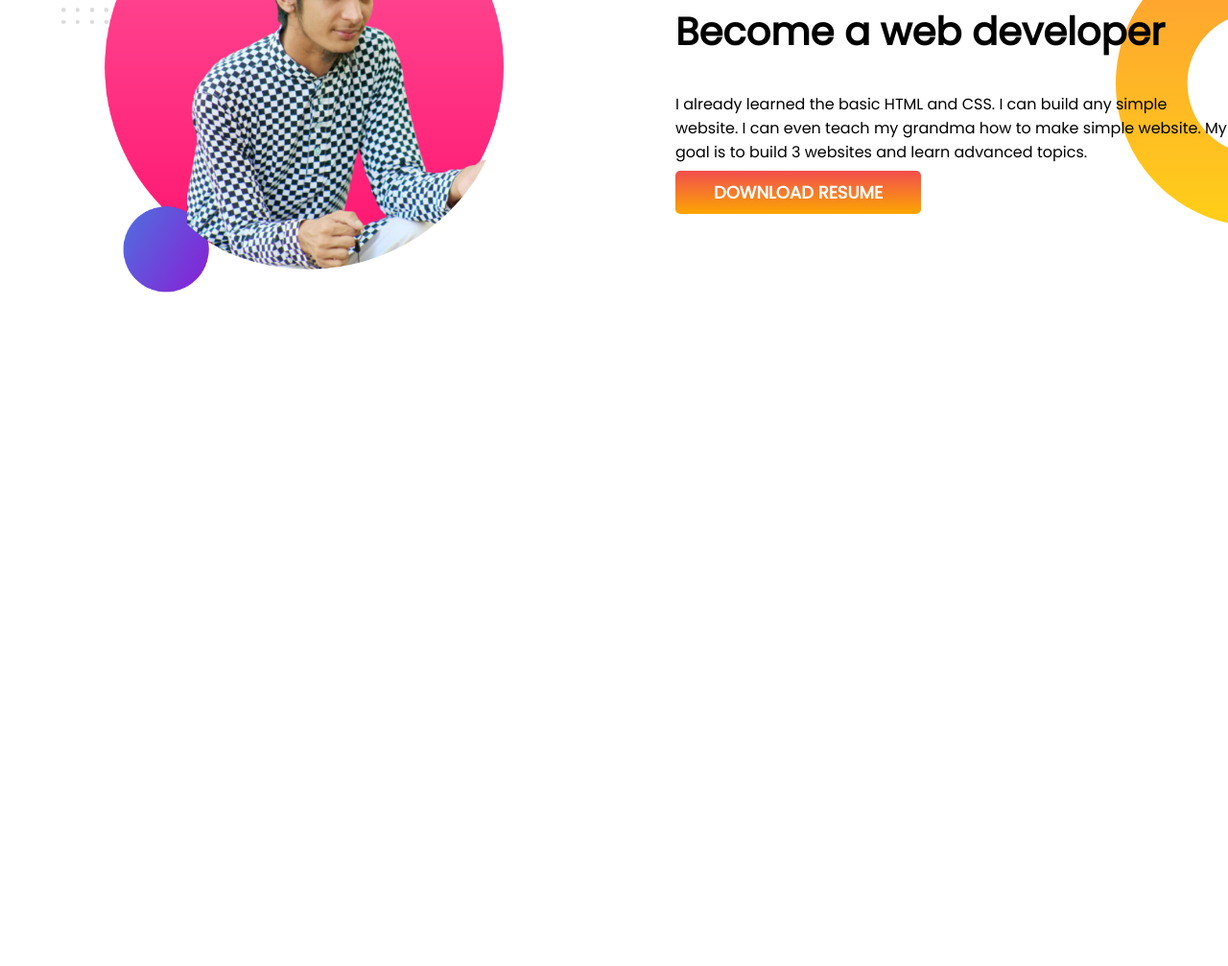
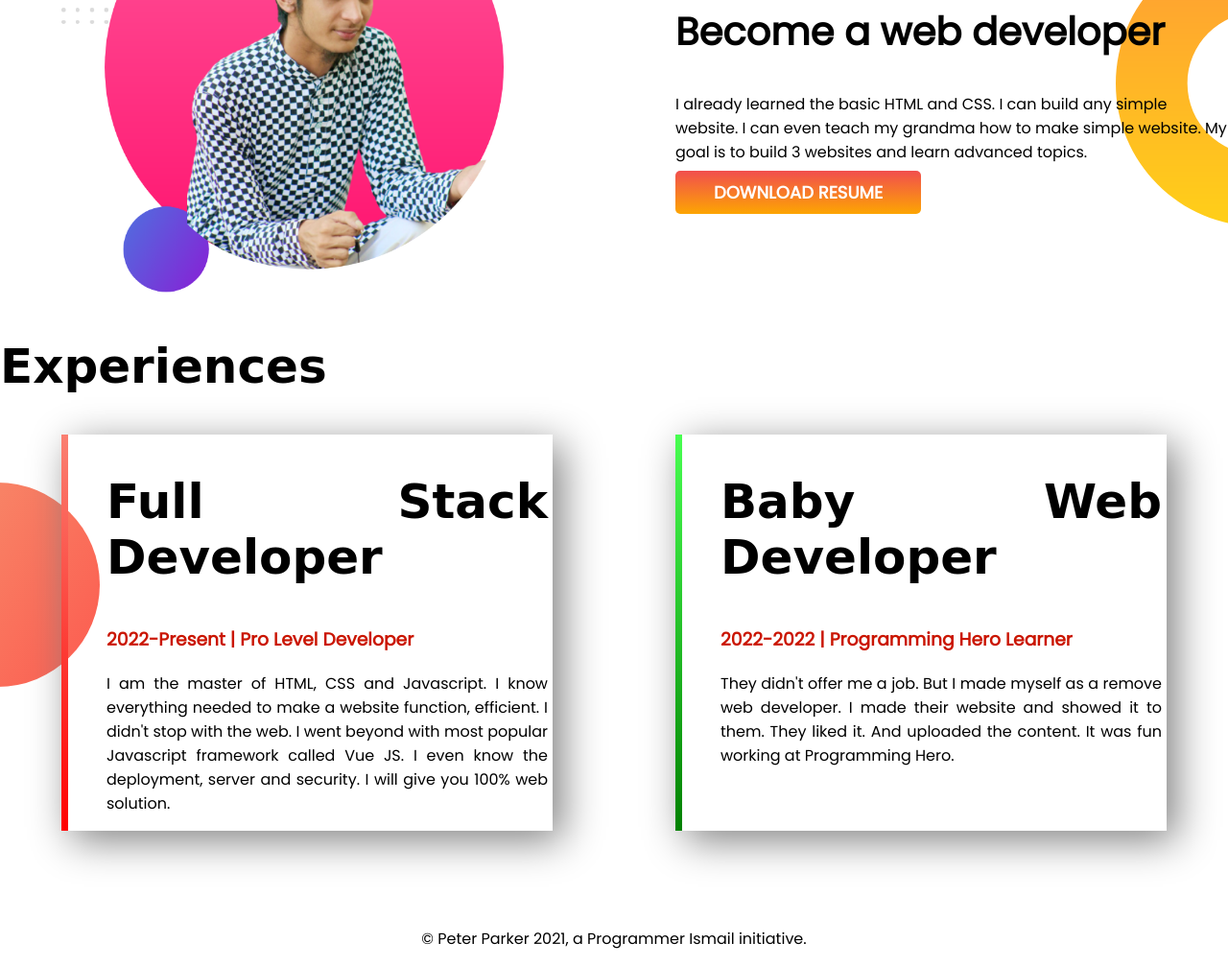
Before and after one commit to ismailmozumdar/New-portfolio, a plain HTML site: page index.html in a window 1280 px wide. Shown: the part 802-1809 px from the top of the page at 96% size. Before the commit the page ends 1114 px from the top, so only its background shows below. Drawn offline with Linux system fonts and the light colour scheme; a web font is replaced by a local one.

Commit message:
complete

```diff
--- a/index.html
+++ b/index.html
@@ -14,23 +14,23 @@
 <link rel="stylesheet" href="style.css">
 </head>
 <body>
-   <section class="Wellcome-setiom">
-    <div class="Wellcome ">
+   <section class="Wellcome-setiom flexibol-cotainer">
+    <div class="haf-with ">
         <h1>Wellcome to</h1>
     <h1><span>Ismail Mozumdar</span> World!</h1>
-    <h3>Build Climber and Train Stopper</h3>
+    <h3 class="orenge-color">Build Climber and Train Stopper</h3>
     <p>Hi, I am Ismail Mozumdar. I am A professional web & graphics designer and a web developer.I do some offline website. And a online website. But now I want to work Online I crate html, css and wordpress website. I am a professional graphics , logo and business curd Designer. I hope you like my work.</p>
     <a target="_blanck" href="https://www.linkedin.com/in/ismail-mozumdar-13000b224/">HEIR ME</a>
     </div>
-    <div class="Wellcome ">
+    <div class="haf-with ">
         <img src="images/my-bg3.png" alt="">
     </div>
    </section>
-   <section class="Experiences">
-    <div class="Wellcome ">
+   <section class="Dream-Big flexibol-cotainer">
+    <div class="haf-with ">
         <img src="images/my-bg1.png" alt="">
        </div>
-       <div class="Wellcome ">
+       <div class="haf-with ">
         <h1> Dream Big</h1>
         <h2>Become a web developer</h2>
         <p>I already learned the basic HTML and CSS. I can build any simple website. I can even teach my grandma how to make simple website. My goal is to build 3 websites and learn advanced topics.</p>
@@ -38,5 +38,23 @@
 
        </div>
    </section>
+   <section class="Experiences">
+       <h1>Experiences</h1>
+       <div class="flexibol-cotainer">
+        <div id="student-one" class="Experiences-item">
+            <h1>Full Stack Developer</h1>
+            <h3 class="orenge-color">2022-Present | Pro Level Developer</h3>
+            <p>I am the master of HTML, CSS and Javascript. I know everything needed to make a website function, efficient. I didn't stop with the web. I went beyond with most popular Javascript framework called Vue JS. I even know the deployment, server and security. I will give you 100% web solution.</p>
+        </div>
+        <div id="student-two" class="Experiences-item">
+            <h1>Baby Web Developer</h1>
+            <h3 class="orenge-color">2022-2022 | Programming Hero Learner</h3>
+            <p>They didn't offer me a job. But I made myself as a remove web developer. I made their website and showed it to them. They liked it. And uploaded the content. It was fun working at Programming Hero.</p>
+        </div>
+       </div>
+   </section>
+   <footer>
+       <p>© Peter Parker 2021, a Programmer Ismail initiative.</p>
+   </footer>
 </body>
 </html>
--- a/style.css
+++ b/style.css
@@ -8,14 +8,14 @@ body{
     background-repeat: no-repeat;
     margin-bottom: 150px;
 }
-section{
+.flexibol-cotainer{
     display: flex;
 }
-.Wellcome {
+.haf-with {
     width: 50%;
     padding-left: 5%;
 }
-.Wellcome img{
+.haf-with img{
     width: 80%;
 }
  h1{
@@ -32,7 +32,7 @@ h3{
 span{
     color: salmon;
 }
-.Experiences{
+.Dream-Big{
     background-image: url(images/dream-bg.png);
     background-repeat: no-repeat;
     background-position:right ;
@@ -46,3 +46,32 @@ a{
     border-radius: 5px;
     font-weight: 700;
 }
+.Experiences-item{
+    width: 40%;
+    margin-left: 5%;
+    margin-right: 5%;
+    box-shadow: 10px 10px 40px gray;
+    padding-left: 40px;
+    padding-right: 5px;
+    text-align: justify;
+
+}
+.Experiences{
+    background-image: url(images/exp-bg.png);
+    background-repeat: no-repeat;
+    background-position:left;
+    margin-bottom: 100px;
+}
+#student-one{
+    border-left: 7px solid;
+    border-image:linear-gradient( salmon, red) ;
+    border-image-slice:1;
+}
+#student-two{
+    border-left: 7px solid;
+    border-image:linear-gradient( rgb(72, 255, 81),  green ) ;
+    border-image-slice:1;
+}
+footer{
+    text-align: center;
+}
```
